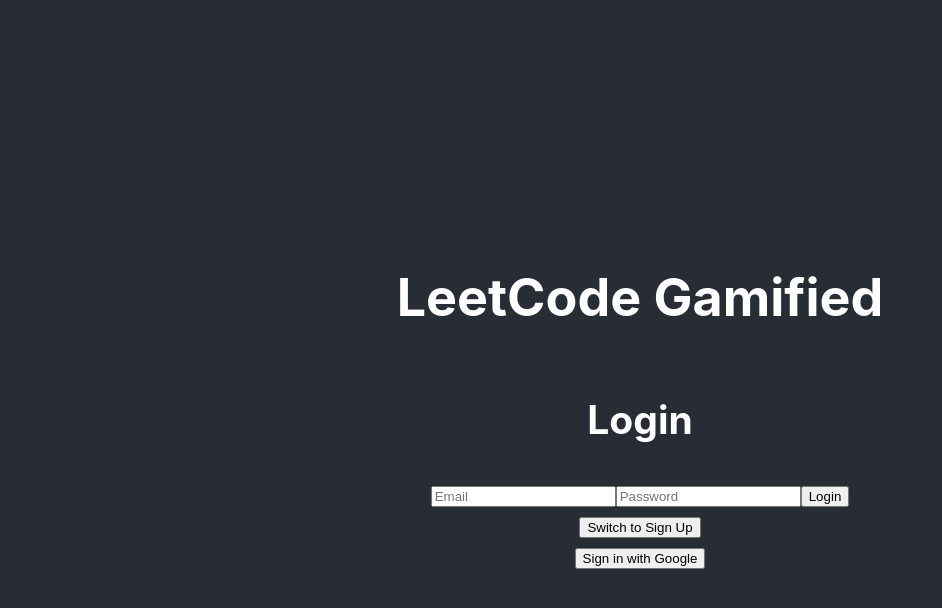
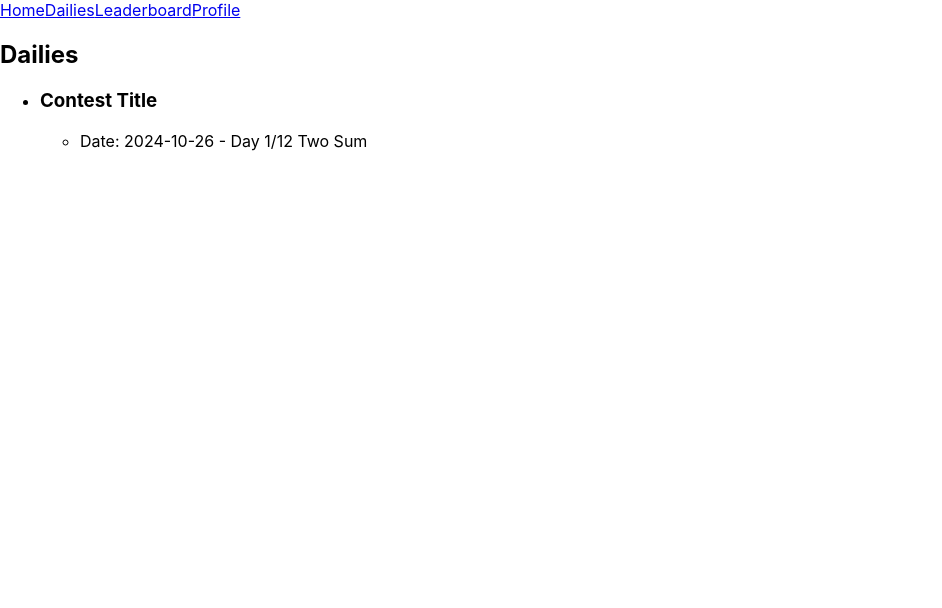
Before and after one commit to tzdanows/gamified-leetcode, a React (Create React App) app in the folder frontend/: page /dailies in a window 1280 px wide. Shown: the top 608 px of the page, without its empty margins (0-942 px from the left). Built offline with nearby package versions, Linux system fonts and the light colour scheme; no server answers.

Commit message:
frontend-components-skeleton setup

```diff
--- a/frontend/package.json
+++ b/frontend/package.json
@@ -10,6 +10,7 @@
     "@types/node": "^16.18.106",
     "@types/react": "^18.3.8",
     "@types/react-dom": "^18.3.0",
+    "react-router-dom": "^6.26.2",
     "firebase": "^10.13.2",
     "react": "^18.3.1",
     "react-dom": "^18.3.1",
--- a/frontend/src/App.tsx
+++ b/frontend/src/App.tsx
@@ -1,16 +1,23 @@
 import React from 'react';
-import './App.css';
-import Auth from './Auth';
+import { BrowserRouter as Router, Route, Routes } from 'react-router-dom';
+import Header from './components/Header';
+import Home from './components/Home';
+import Dailies from './components/Dailies';
+import Leaderboard from './components/Leaderboard';
+import Profile from './components/Profile';
 
 const App: React.FC = () => {
-  return (
-    <div className="App">
-      <header className="App-header">
-        <h1>LeetCode Gamified</h1>
-        <Auth />
-      </header>
-    </div>
-  );
+    return (
+        <Router>
+            <Header />
+            <Routes>
+                <Route path="/" element={<Home />} />
+                <Route path="/dailies" element={<Dailies />} />
+                <Route path="/leaderboard" element={<Leaderboard />} />
+                <Route path="/profile" element={<Profile />} />
+            </Routes>
+        </Router>
+    );
 };
 
 export default App;
--- a/frontend/src/components/Dailies.tsx
+++ b/frontend/src/components/Dailies.tsx
@@ -0,0 +1,20 @@
+import React from 'react';
+
+const Dailies: React.FC = () => {
+    return (
+        <div>
+            <h2>Dailies</h2>
+            <ul>
+                <li>
+                    <h3>Contest Title</h3>
+                    <ul>
+                        <li>Date: 2024-10-26 - Day 1/12 Two Sum</li>
+                        {/* more challenges populate as needed here*/}
+                    </ul>
+                </li>
+            </ul>
+        </div>
+    );
+};
+
+export default Dailies;
--- a/frontend/src/components/Header.tsx
+++ b/frontend/src/components/Header.tsx
@@ -0,0 +1,17 @@
+import React from 'react';
+import { Link } from 'react-router-dom';
+
+const Header: React.FC = () => {
+    return (
+        <header>
+            <nav>
+                <Link to="/">Home</Link>
+                <Link to="/dailies">Dailies</Link>
+                <Link to="/leaderboard">Leaderboard</Link>
+                <Link to="/profile">Profile</Link>
+            </nav>
+        </header>
+    );
+};
+
+export default Header;
--- a/frontend/src/components/Home.tsx
+++ b/frontend/src/components/Home.tsx
@@ -0,0 +1,18 @@
+import React from 'react';
+import Auth from '../Auth';
+
+const Home: React.FC = () => {
+    return (
+        <div>
+            <h1>LeetCode Gamified</h1>
+            <p>
+                This project is a gamified coding challenge web application inspired by Advent of Code's approach in releasing problems, but using LeetCode problems. Users can participate in daily challenges, track their progress on a leaderboard, and improve their coding skills while coordinating LeetCode contests with fellow peers.
+            </p>
+            <div style={{ display: 'flex', justifyContent: 'space-between' }}>
+                <Auth />
+            </div>
+        </div>
+    );
+};
+
+export default Home;
--- a/frontend/src/components/Leaderboard.tsx
+++ b/frontend/src/components/Leaderboard.tsx
@@ -0,0 +1,18 @@
+import React from 'react';
+
+const Leaderboard: React.FC = () => {
+    return (
+        <div>
+            <h2>Leaderboard</h2>
+            <ul>
+                <li>
+                    <h3>User: LeetCode Username</h3>
+                    <p>Points: Total Points</p>
+                </li>
+                {/* leaderboard users populate here */}
+            </ul>
+        </div>
+    );
+};
+
+export default Leaderboard;
--- a/frontend/src/components/Profile.tsx
+++ b/frontend/src/components/Profile.tsx
@@ -0,0 +1,15 @@
+import React from 'react';
+
+const Profile: React.FC = () => {
+    return (
+        <div>
+            <h2>Profile</h2>
+            <p>LeetCode Username: [Username]</p>
+            <p>Problems Solved: [Number]</p>
+            <p>Total Points: [Points]</p>
+            <button>Logout</button>
+        </div>
+    );
+};
+
+export default Profile;
--- /dev/null
+++ b/package.json
@@ -0,0 +1,6 @@
+{
+  "dependencies": {
+    "react-router-dom": "^6.26.2",
+    "switch": "^0.0.0"
+  }
+}
```
Also changed, not shown: 1 other file (tests, documents, lock files or other folders).
